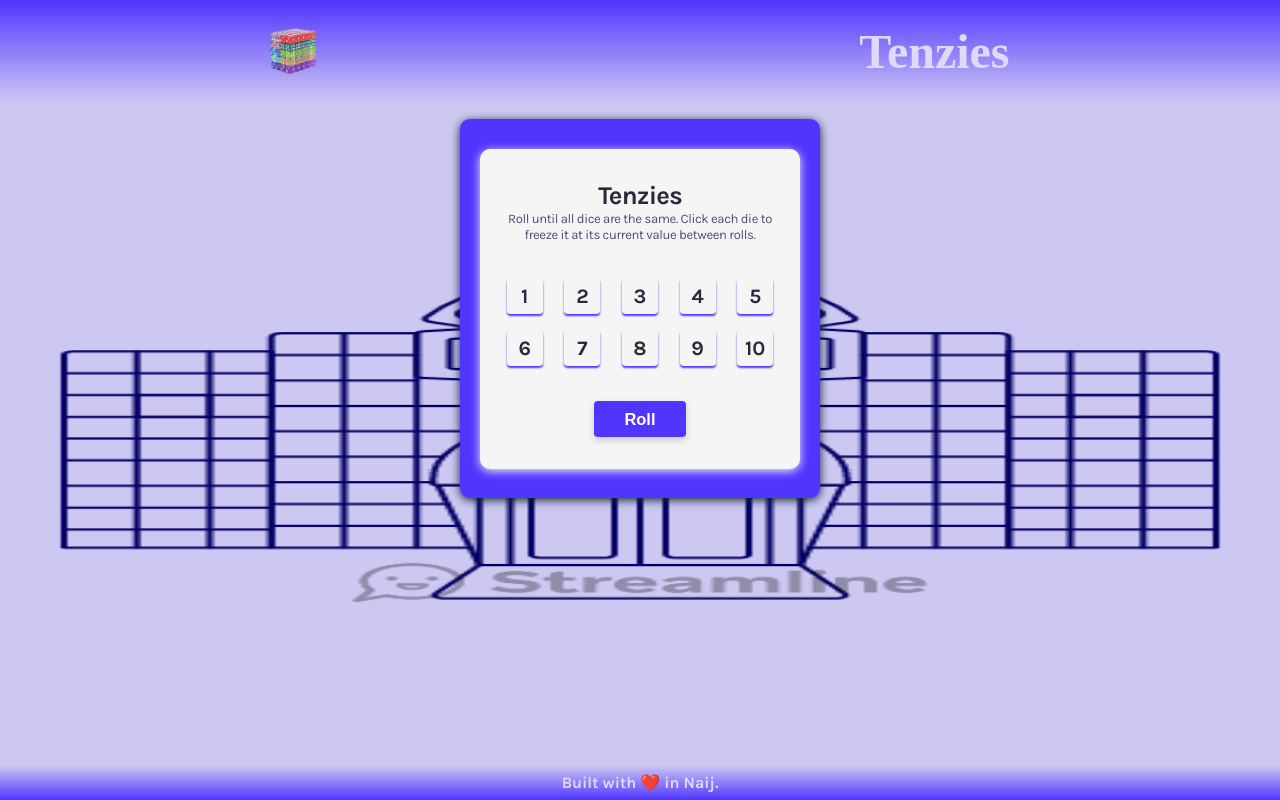
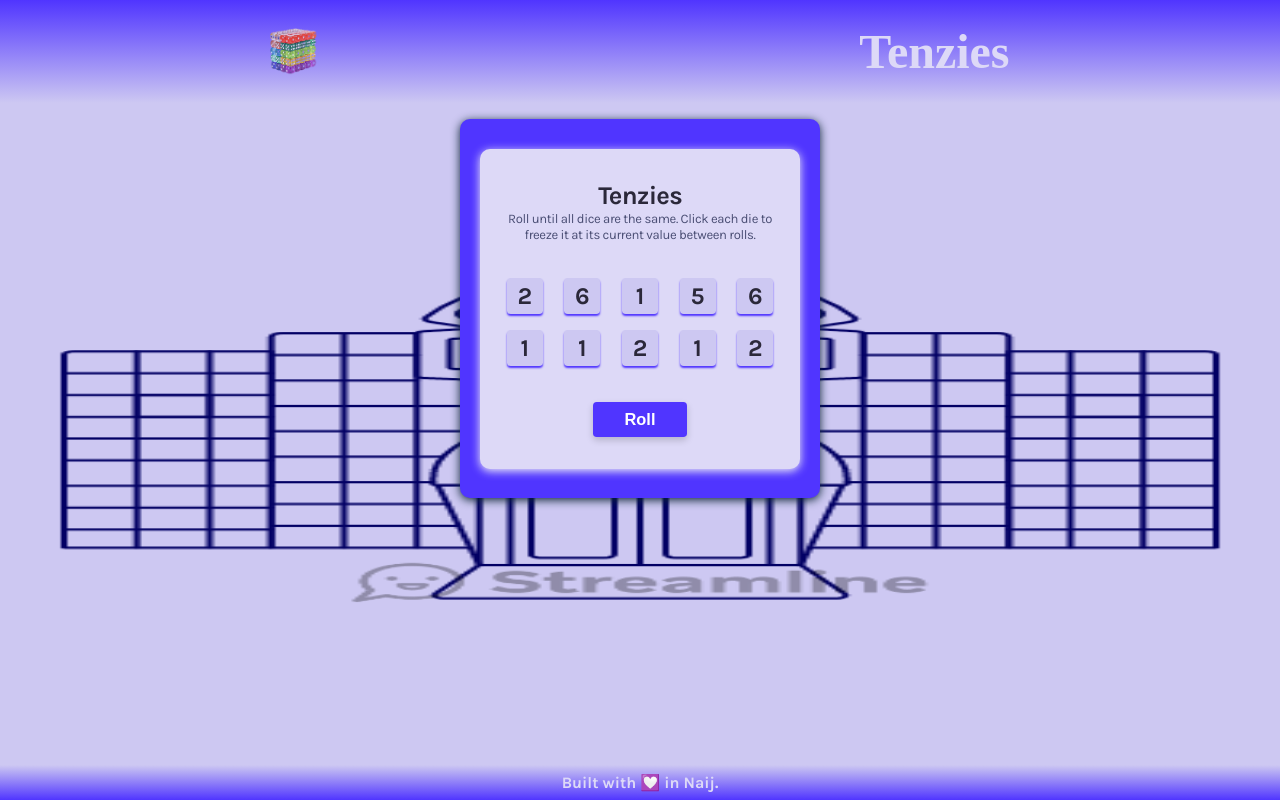
Before and after one commit to abdullmustyy/Tenzies, a React (Vite) app: page / in a window 1280 px wide. Built offline with nearby package versions, Linux system fonts and the light colour scheme; a web font is replaced by a local one.

Commit message:
Add functionality

```diff
--- a/components/Dice.jsx
+++ b/components/Dice.jsx
@@ -1,12 +1,27 @@
-export default function Dice(props) {
-  const diceElements = props.allDice.map((dice) => {
-    return <div className="tenzie--die">{dice.value}</div>;
+export default function Dice({ allDice, holdDie, rollUnheldDie, tenzies }) {
+  const diceElements = allDice.map((die) => {
+    const styles = {
+      backgroundColor: die.held ? "#5035FF" : "#cdc8f2",
+      color: die.held ? "#ddd9f7" : "#2B283A",
+    };
+
+    return (
+      <div
+        className="tenzie--die"
+        onClick={() => holdDie(die.id)}
+        style={styles}
+      >
+        <h3 className="tenzie--die-no">{die.value}</h3>
+      </div>
+    );
   });
 
   return (
     <section className="tenzie--dice-section">
       <div className="tenzie--grid">{diceElements}</div>
-      <button className="tenzie--btn">Roll</button>
+      <button className="tenzie--btn" onClick={rollUnheldDie}>
+        {tenzies ? "Reset Game" : "Roll"}
+      </button>
     </section>
   );
 }
--- a/src/App.jsx
+++ b/src/App.jsx
@@ -3,17 +3,54 @@ import Header from "../components/Header";
 import Dice from "../components/Dice";
 
 export default function App() {
-  const [allDice, setAllDice] = useState(allDiceAray);
+  const [allDice, setAllDice] = useState(allDiceAray());
+  const [tenzies, setTenzies] = useState(false);
+
+  useEffect(() => {
+    const firstDieValue = allDice[0].value;
+    const allHeld = allDice.every((die) => die.held);
+    const allSameNumber = allDice.every((die) => die.value === firstDieValue);
+    if (allHeld && allSameNumber) {
+      setTenzies((prevTenzies) => !prevTenzies);
+    }
+  }, [allDice]);
+
+  function randomDieNumber() {
+    return Math.ceil(Math.random() * 6);
+  }
 
   function allDiceAray() {
     const diceArray = [];
     for (let i = 0; i < 10; i++) {
-      diceArray.push({
-        id: i,
-        value: i + 1,
-      });
+      const newDie = {
+        id: i + 1,
+        value: randomDieNumber(),
+        held: false,
+      };
+      diceArray.push(newDie);
     }
     return diceArray;
+  }
+
+  function holdDie(id) {
+    setAllDice((prevDiceArray) =>
+      prevDiceArray.map((die) =>
+        die.id === id ? { ...die, held: !die.held } : die
+      )
+    );
+  }
+
+  function rollUnheldDie() {
+    if (tenzies) {
+      setAllDice(allDiceAray());
+      setTenzies((prevTenzies) => !prevTenzies);
+    } else {
+      setAllDice((prevDiceArray) =>
+        prevDiceArray.map((die) =>
+          die.held ? die : { ...die, value: randomDieNumber() }
+        )
+      );
+    }
   }
 
   return (
@@ -26,10 +63,15 @@ export default function App() {
             Roll until all dice are the same. Click each die to freeze it at its
             current value between rolls.
           </span>
-          <Dice allDice={allDice} />
+          <Dice
+            allDice={allDice}
+            holdDie={holdDie}
+            rollUnheldDie={rollUnheldDie}
+            tenzies={tenzies}
+          />
         </div>
       </div>
-      <p className="footer--text">Built with ❤️ in Naij.</p>
+      <p className="footer--text">Built with 💟 in Naij.</p>
     </section>
   );
 }
--- a/src/index.css
+++ b/src/index.css
@@ -1,4 +1,4 @@
-/* Styles were applied in the order of top to bottom of the web page. */
+/* Styles were rendered in the order of top to bottom of the web page. */
 @import url('https://fonts.googleapis.com/css2?family=Karla:wght@400;700&family=Qwitcher+Grypen:wght@700&display=swap');
 
 * {
@@ -52,7 +52,7 @@ body {
 }
 
 .tenzie--cont {
-  background: #F5F5F5;
+  background: #ddd9f7;
   border-radius: 10px;
   box-shadow: 0 2px 10px #F5F5F5;
   width: 320px;
@@ -124,8 +124,7 @@ body {
   font-size: 16.384px;
   line-height: 19px;
   color: #FFFFFF;
-  width: 92.16px;
-  height: 35.84px;
+  padding: .5rem 2rem;
   margin: 0 auto;
 }
 
```
